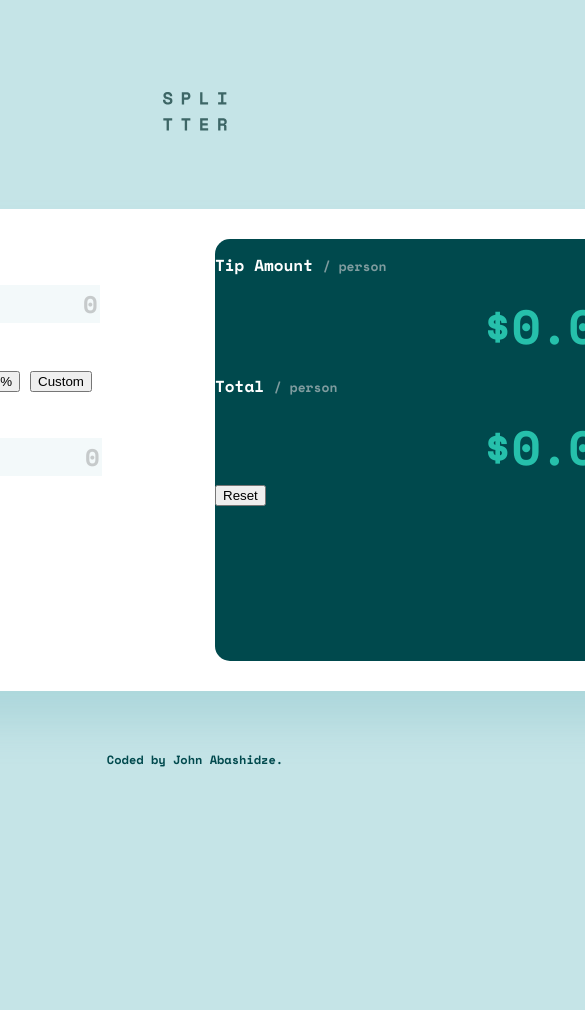
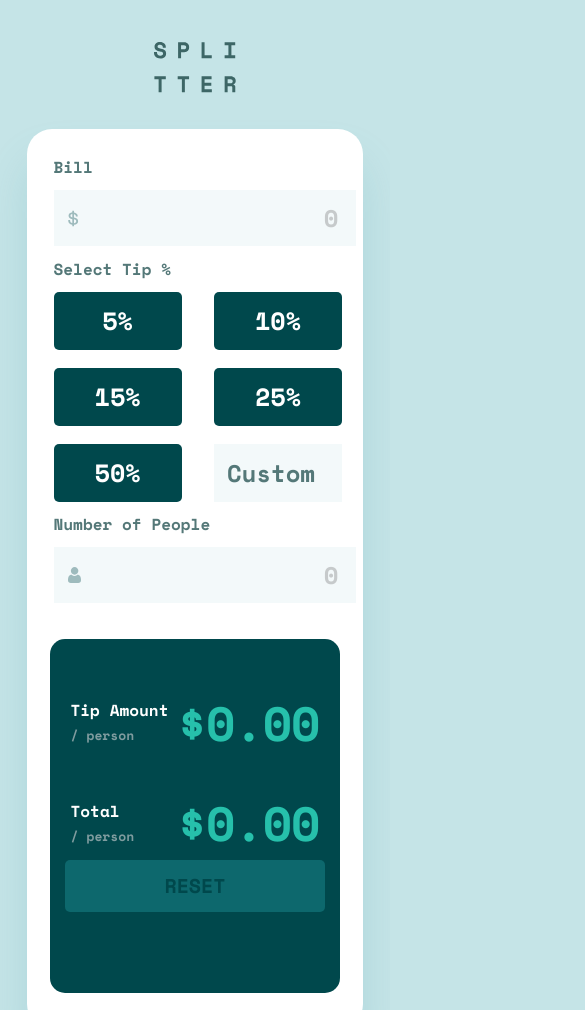
Before and after one commit to Cib-o/tip-calculator-app, a plain HTML site: page index.html in a window 390 px wide. Shown: the top 1010 px of the page, 585 px wide, since content can reach past the window. Before the commit the page ends 852 px from the top, so only its background shows below. Drawn offline with nearby package versions, Linux system fonts and the light colour scheme.

Commit message:
Desktop, Tablet and Mobile responsive version is ready

```diff
--- a/index.html
+++ b/index.html
@@ -19,9 +19,9 @@
     <div class="left-side">
       <h1>Bill</h1>
 
-      <div class="bill">
+      <div class="bill-grid">
         <img class="dollar-icon" src="./images/icon-dollar.svg" alt="dollar-icon">
-        <input type="text" placeholder="0">
+        <input type="number" placeholder="0">
       </div>
 
       <h1>Select Tip %</h1>
@@ -31,22 +31,26 @@
         <button>15%</button>
         <button>25%</button>
         <button>50%</button>
-        <button>Custom</button>
+        <input type="number" class="custom-tip" placeholder="Custom">
       </div>
 
       <h1>Number of People</h1>
       <div class="people-grid">
-        <img src="./images/icon-person.svg" alt="person-icon">
-        <input type="text" placeholder="0">
+        <img class="person-icon" src="./images/icon-person.svg" alt="person-icon">
+        <input type="number" placeholder="0">
       </div>
     </div>
 
     <div class="right-side">
-      <h2>Tip Amount <span>/ person</span></h2>
-      <div class="tip-amount">$0.00</div>
+      <div class="row">
+        <h2>Tip Amount <br><span>/ person</span></h2>
+        <div class="tip-amount">$0.00</div>
+      </div>
 
-      <h2>Total <span>/ person</span></h2>
-      <div class="total-amount">$0.00</div>
+      <div class="row">
+        <h2>Total <br><span>/ person</span></h2>
+        <div class="total-amount">$0.00</div>
+      </div>
 
       <button>Reset</button>
     </div>
--- a/src/general.css
+++ b/src/general.css
@@ -7,8 +7,8 @@
   --strong-cyan: rgb(38, 192, 171);
 
   /* Neutral */
-  --very-dark-cyan: rgb(0, 73, 77);
-  --dark-grayish-cyan: rgb(94, 122, 125);
+  --very-dark-cyan: rgb(0, 72, 76);
+  --dark-grayish-cyan: rgb(84, 120, 120);
   --grayish-cyan: rgb(127, 156, 159);
   --light-grayish-cyan: rgb(197, 228, 231);
   --very-light-grayish-cyan: rgb(243, 249, 250);
@@ -28,21 +28,44 @@ body {
   font-family: 'Space Mono', monospace;
   font-weight: 700;
   justify-content: center;
-  height: 100%;
+  height: 99%;
 }
 
 input {
   background-color: var(--very-light-grayish-cyan);
   border: none;
+  caret-color: var(--strong-cyan);
   color: var(--very-dark-cyan);
+  cursor: pointer;
   font-family: 'Space Mono', monospace;
   font-size: 24px;
   line-height: 36px;
   text-align: right;
+  padding-left: 32px;
+  padding-right: 18px;
+  height: 54px;
+  width: 100%;
+}
+
+input:hover {
+  background-color:rgba(243, 249, 250, 1);
+}
+
+input:focus::placeholder {
+  color: transparent;
 }
 
 input::placeholder {
   opacity: 0.35;
+}
+
+input[type=number]::-webkit-inner-spin-button {
+  -webkit-appearance: none;
+}
+
+input[type="number"]:focus {
+  cursor: text;
+  outline-color: var(--strong-cyan);
 }
 
 h1 {
@@ -74,6 +97,36 @@ a:hover {
 
 footer {
   color: var(--very-dark-cyan);
-  font-size: 12px;
-  margin-top: 60px;
+  font-size: 14px;
+  margin-top: 40px;
+  margin-bottom: 10px;
+  padding-bottom: 30px;
 }
+
+/** Tablet Version **/
+@media (max-width: 768px) {
+  body {
+    padding-top: 20px;
+  }
+
+  @media only screen and (min-width: 376px) and (max-width: 740px) {
+    body {
+      padding-top: 100px;
+    }
+  }
+
+  @media only screen and (min-width: 376px) and (max-width: 596px) {
+    body {
+      padding-top: 160px;
+    }
+  }
+}
+
+/** Mobile Version **/
+@media (max-width: 375px) {
+  body {
+    justify-content: flex-start;
+    padding-top: 0px;
+    margin: 0;
+  }
+}
--- a/src/styles.css
+++ b/src/styles.css
@@ -1,6 +1,6 @@
 /** Default Desktop Version **/
 .logo {
-  width: 64px;
+  width: 84px;
 }
 
 .container {
@@ -9,21 +9,100 @@
   box-shadow: 0px 32px 43px rgba(79, 166, 175, 0.200735);
   display: flex;
   margin-top: 72px;
-  height: 482px;
+  height: 502px;
   width: 920px;
+}
+
+@media only screen and (min-height: 600px) and (max-height: 600px) {
+  .container {
+    margin-top: 0px;
+  }
+
+  footer {
+    margin-top: 0px;
+  }
 }
 
 .left-side {
   padding-top: 30px;
   padding-left: 40px;
+  width: 420px;
+}
+
+.people-grid,
+.bill-grid {
+  align-items: center;
+  display: flex;
+}
+
+.dollar-icon,
+.person-icon {
+  position: absolute;
+  pointer-events: none;
+  margin-left: 14px;
+}
+
+.tip-grid {
+  display: grid;
+  column-gap: 18px;
+  grid-template-columns: 1fr 1fr 1fr;
+  row-gap: 18px;
+}
+
+.tip-grid button {
+  color: var(--white);
+  cursor: pointer;
+  background-color: var(--very-dark-cyan);
+  border: none;
+  border-radius: 5px;
+  font-family: 'Space Mono', monospace;
+  font-size: 25px;
+  height: 58px;
+  width: 128px;
+}
+
+.tip-grid button:focus {
+  outline: none;
+}
+
+.tip-grid button:hover {
+  color: var(--very-dark-cyan);
+  background-color: rgba(159, 232, 223, 1);
+}
+
+.custom-tip {
+  color: var(--very-dark-cyan);
+  background-color: var(--very-light-grayish-cyan);
+  padding: 0;
+  padding-right: 14px;
+  height: 58px;
+  width: 114px;
+}
+
+.custom-tip::placeholder {
+  color: var(--dark-grayish-cyan);
+  opacity: 1;
+  text-align: center;
+}
+
+.right-side {
+  align-items: center;
+  display: flex;
+  flex-direction: column;
+  background-color: var(--very-dark-cyan);
+  border-radius: 15px;
+  margin: 36px;
   width: 100%;
 }
 
-.right-side {
-  background-color: var(--very-dark-cyan);
-  border-radius: 15px;
-  margin: 30px;
-  width: 100%;
+.right-side .row {
+  align-items: center;
+  display: flex;
+  justify-content: space-between;
+  padding-top: 36px;
+  padding-left: 32px;
+  padding-right: 32px;
+  width: 86%;
 }
 
 .total-amount,
@@ -34,3 +113,195 @@
   letter-spacing: -1px;
   text-align: right;
 }
+
+.right-side button {
+  color: var(--very-dark-cyan);
+  cursor: not-allowed;
+  background-color: rgb(13, 104, 109);
+  border: none;
+  border-radius: 5px;
+  font-family: 'Space Mono', monospace;
+  font-weight: 700;
+  font-size: 20px;
+  line-height: 30px;
+  margin-top: 120px;
+  text-align: center;
+  text-transform: uppercase;
+  height: 52px;
+  width: 333px;
+}
+
+/** Tablet Version **/
+@media (max-width: 768px) {
+  .logo {
+    width: 102px;
+  }
+
+  .container {
+    margin-top: 60px;
+    height: 588px;
+    width: 90%;
+  }
+
+  .tip-grid {
+    grid-template-columns: 1fr 1fr;
+  }
+
+  .tip-grid button {
+    height: 58px;
+    width: 128px;
+  }
+
+  .right-side {
+    padding-top: 20px;
+  }
+
+  .right-side .row {
+    padding-top: 26px;
+  }
+
+  .right-side button {
+    margin-top: 62%;
+    width: 90%;
+  }
+
+  @media only screen and (min-width: 376px) and (max-width: 740px) {
+    .container {
+      flex-direction: column;
+      margin-top: 30px;
+      height: 788px;
+      width: 90%;
+    }
+
+    .logo {
+      width: 82px;
+    }
+
+    .left-side {
+      width: 90%;
+    }
+
+    .tip-grid {
+      grid-template-columns: 1fr 1fr 1fr;
+    }
+
+    @media only screen and (min-width: 376px) and (max-width: 596px) {
+      .container {
+        align-items: center;
+        margin-top: 30px;
+        height: 900px;
+        width: 90%;
+      }
+
+      .tip-grid {
+        grid-template-columns: 1fr 1fr;
+      }
+
+      .left-side {
+        padding-top: 16px;
+        padding-left: 20px;
+      }
+
+      .right-side {
+        height: 100px;
+        margin-left: 10px;
+        margin-right: 10px;
+      }
+
+      .right-side button {
+        margin-top: 100px;
+        width: 90%;
+      }
+    }
+
+    .tip-grid button {
+      height: 58px;
+      width: 128px;
+    }
+
+    .right-side {
+      padding-top: 20px;
+      height: 600px;
+      width: 86%;
+    }
+
+    .right-side .row {
+      padding-top: 26px;
+    }
+
+    .right-side button {
+      margin-top: 0px;
+      width: 90%;
+    }
+  }
+}
+
+/** Mobile Version **/
+@media (max-width: 375px) {
+  header {
+    margin-top: 20px;
+  }
+
+  .container {
+    align-items: center;
+    flex-direction: column;
+    margin-top: 30px;
+    padding-bottom: 28px;
+    height: 830px;
+    width: 100%;
+  }
+
+  .logo {
+    width: 82px;
+  }
+
+  .left-side {
+    width: 90%;
+    padding-left: 12px;
+    padding-right: 12px;
+  }
+
+  .tip-grid {
+    grid-template-columns: 50% 50%;
+  }
+
+  .tip-grid button {
+    height: 58px;
+    width: 90%;
+  }
+
+  /* @media only screen and (min-width: 285px) and (max-width: 370px) {
+    .tip-grid button {
+      height: 58px;
+      width: 148px;
+    }
+  } */
+
+  .custom-tip {
+    width: 79%;
+  }
+
+  .right-side {
+    margin: 0;
+    margin-top: 30px;
+    padding-top: 20px;
+    height: 300px;
+    width: 86%;
+  }
+
+  .right-side .row {
+    padding-top: 26px;
+  }
+
+  .right-side button {
+    margin-top: 0px;
+    width: 90%;
+  }
+
+  .total-amount,
+  .tip-amount {
+    font-size: 32px;
+    line-height: 47px;
+    letter-spacing: -0.66px;
+  }
+}
```
